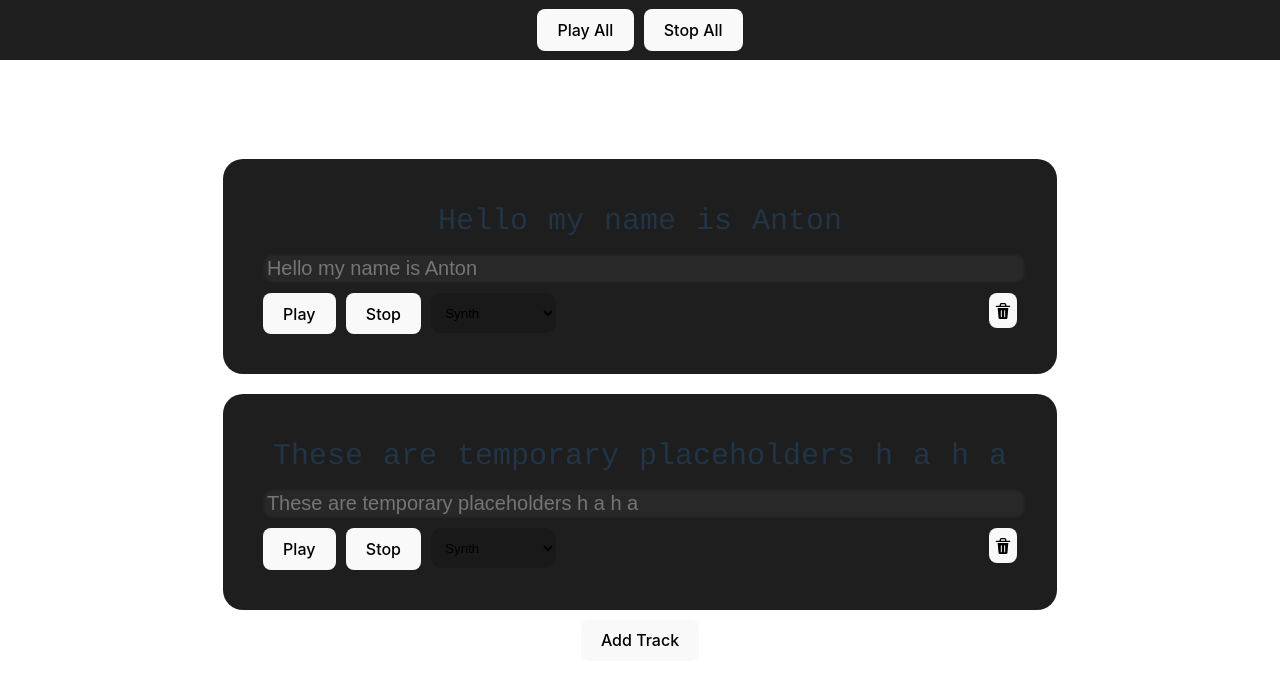
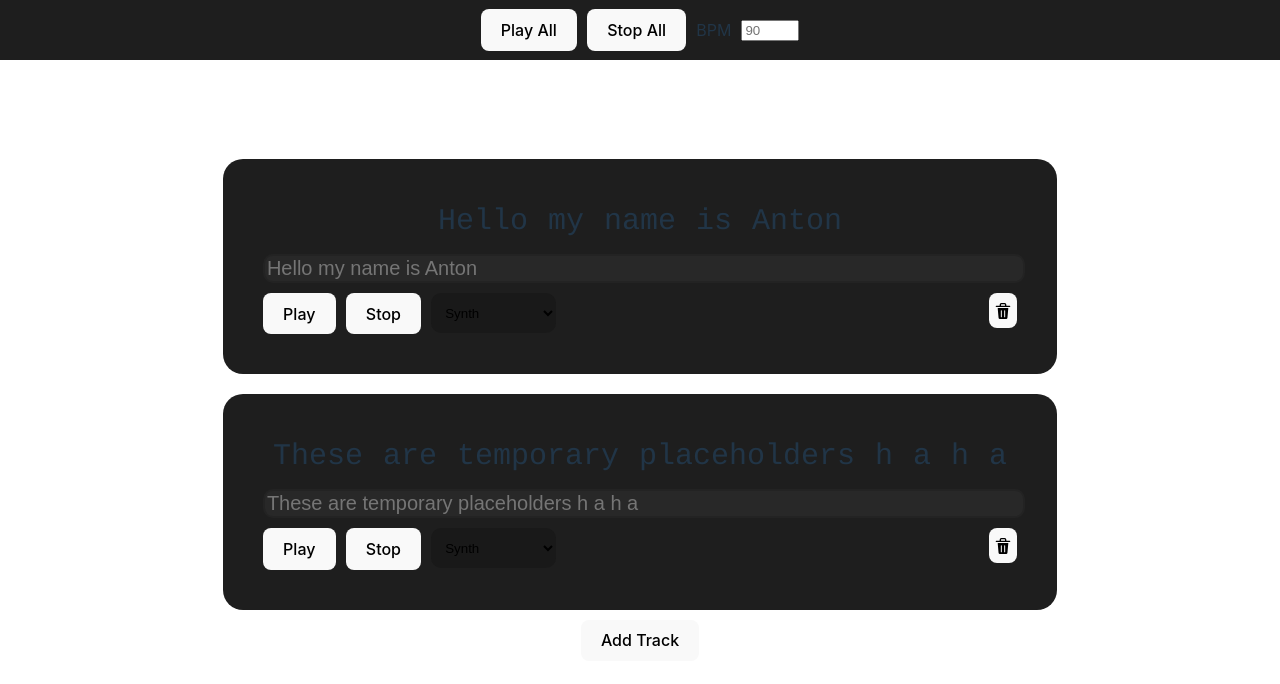
Before and after one commit to antonwallstedt/wordplay, a React (Vite) app: page / in a window 1280 px wide. Shown: the top 684 px of the page. Built offline with nearby package versions, Linux system fonts and the light colour scheme.

Commit message:
Add option to set bpm

```diff
--- a/src/App.jsx
+++ b/src/App.jsx
@@ -24,6 +24,11 @@ function App() {
     Tone.Transport.clear();
 
     setIsPlayingAll(false);
+  };
+
+  Tone.Transport.bpm.value = 90;
+  const handleBpmChange = ({ target }) => {
+    Tone.Transport.bpm.value = target.value;
   };
 
   const handleDelete = (trackId) => {
@@ -53,6 +58,12 @@ function App() {
         >
           Stop All
         </button>
+        <p style={bpmStyle}>BPM</p>
+        <input
+          style={bpmInputStyle}
+          placeholder="90"
+          onChange={handleBpmChange}
+        />
       </div>
       {tracks.map((track) => (
         <Track
@@ -94,4 +105,15 @@ const btnStyle = {
   marginRight: 5,
 };
 
+const bpmStyle = {
+  marginLeft: 5,
+  marginRight: 5,
+};
+
+const bpmInputStyle = {
+  marginLeft: 5,
+  marginRight: 5,
+  width: 50,
+};
+
 export default App;
```
